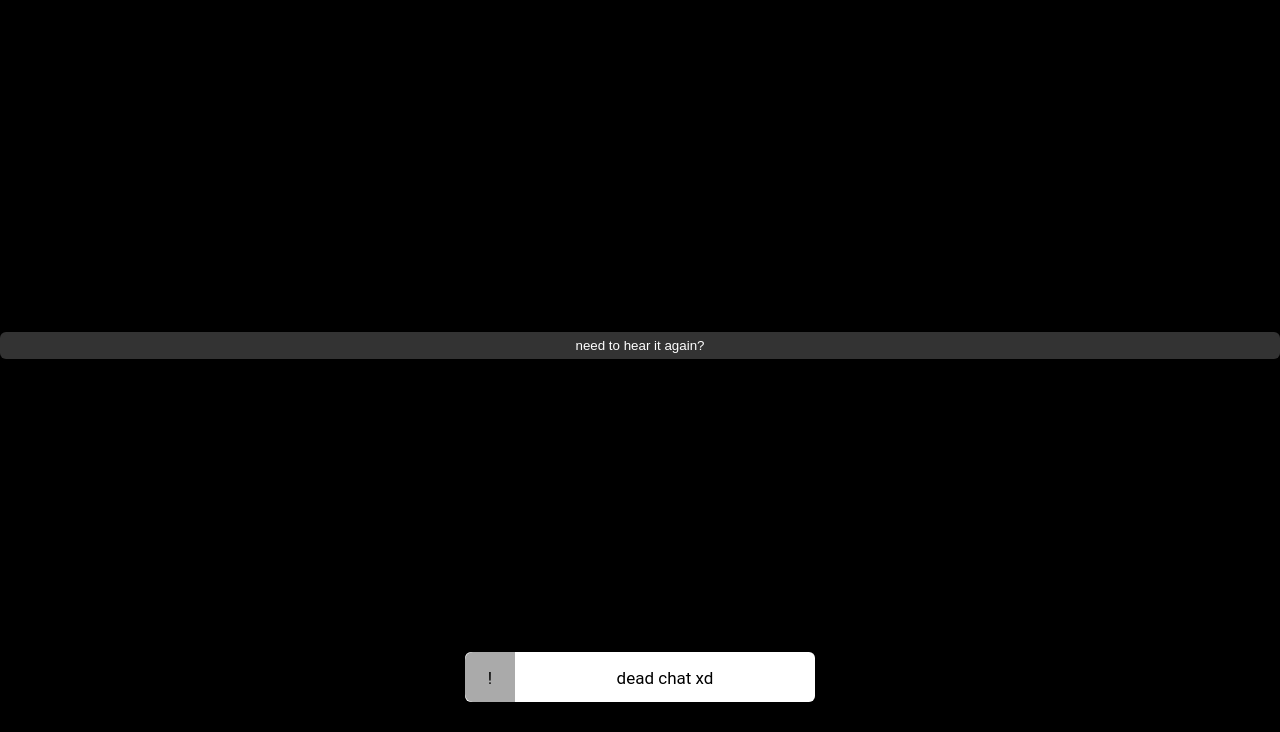
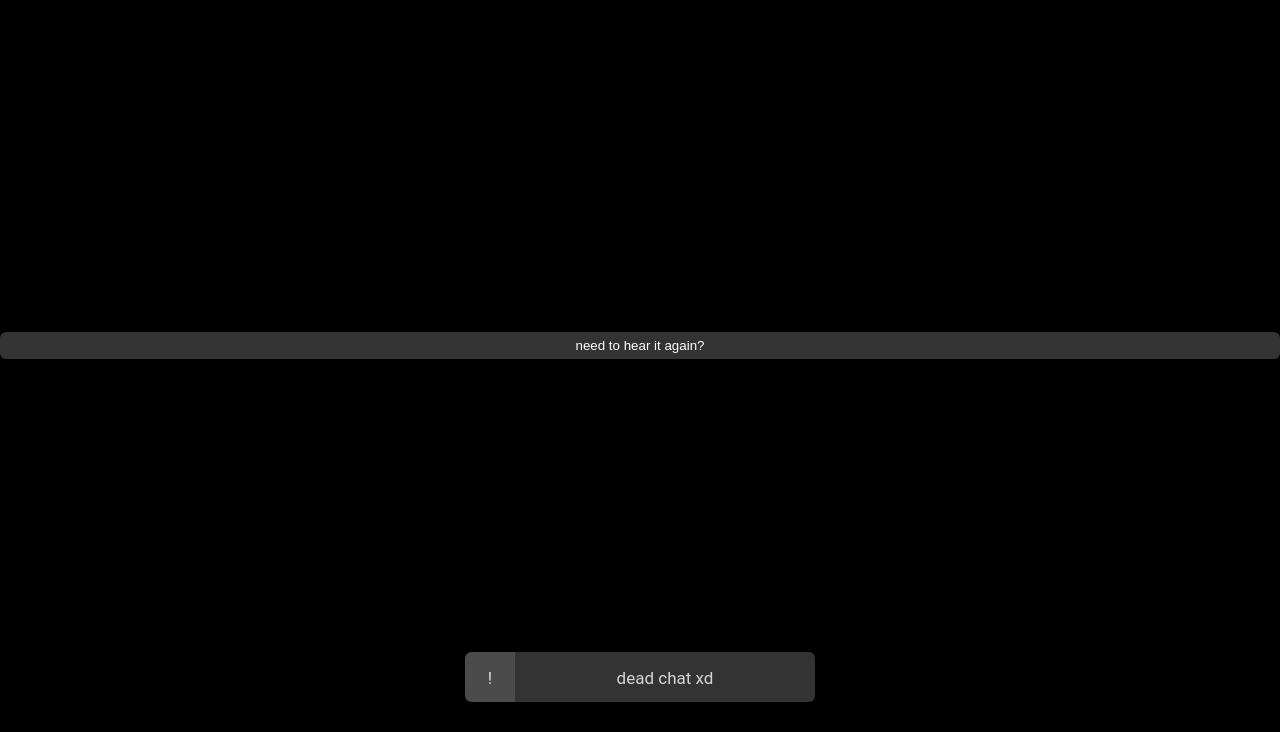
Before and after one commit to CSeriestechhero/announcement, a plain HTML site: page index.html in a window 1280 px wide. Both pictures are taken after a click on the button "need to hear it again?". Shown: the part 68-800 px from the top of the page. Drawn offline with Linux system fonts and the light colour scheme.

Commit message:
Update index.html

```diff
--- a/index.html
+++ b/index.html
@@ -1,13 +1,15 @@
+
 <h1 style="align-content: center;text-align:center;">i have an announcement to make:</h1>
 
 <body onload="launch_toast()">
 <style>body{background-color: black;color:white;font-family: Roboto;}#toast {
     visibility: hidden;
     max-width: 50px;
+   backdrop-filter:blur(6px);
     height: 50px;
     /*margin-left: -125px;*/
     margin: auto;
-    background-color: #fff;
+    background-color: #ffffff33;
     color: black;
     text-align: center;
     border-radius: 2px;
@@ -31,14 +33,13 @@
     box-sizing: border-box;
 
        border-radius: 8px 0px 0px 8px;
-    background-color: #aaa;
-    color: #000;
+    background-color: #aaaaaa33;
+    color: #ffffffcc;
 }
 #toast #desc{
 
 
-    color: #000;
-
+    color: #ffffffcc;
     padding: 16px;
     border-radius: 6px 6px 6px 6px;
     overflow: hidden;
```
